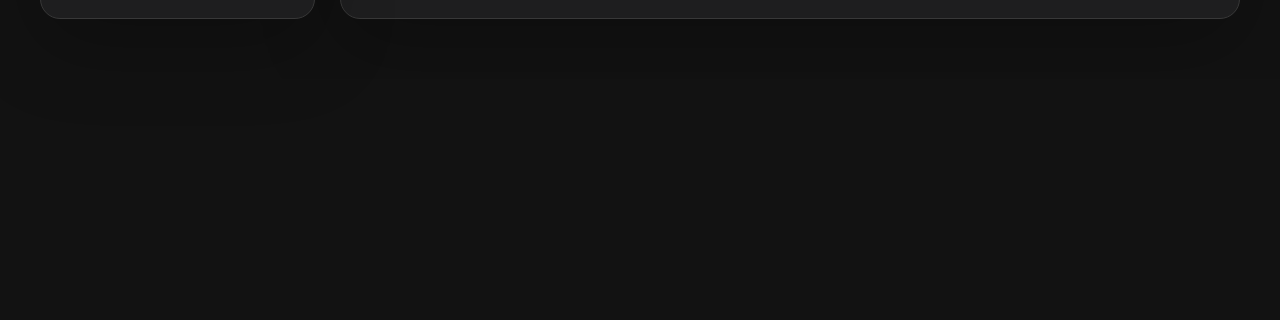
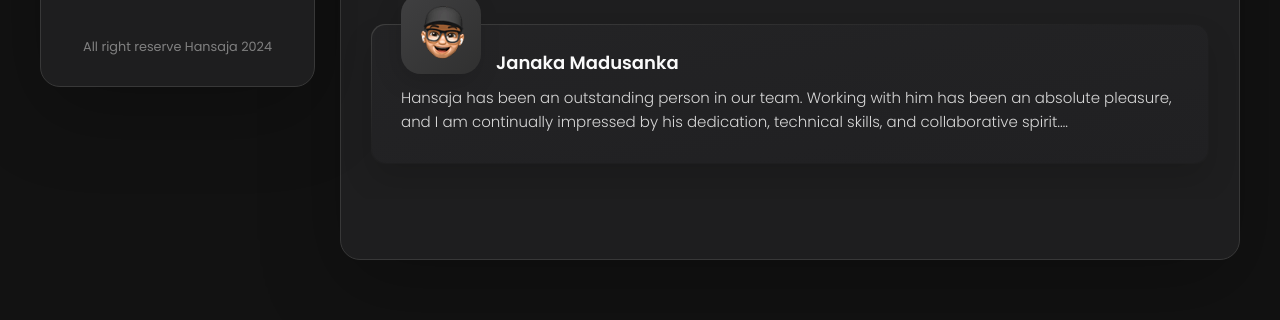
Before and after one commit to Hansajaa/Portfolio, a plain HTML site: page index.html in a window 1280 px wide. Shown: the part 886-1206 px from the top of the page. Before the commit the page ends 965 px from the top, so only its background shows below. Drawn offline with nearby package versions, Linux system fonts and the light colour scheme.

Commit message:
Add testominals and copyright

```diff
--- a/assets/css/style.css
+++ b/assets/css/style.css
@@ -483,6 +483,13 @@ main {
   color: var(--light-gray);
 }
 
+.copyrights{
+  color: gray;
+  font-size: 80%;
+  margin-top: 50px;
+  text-align: center;
+}
+
 /*-----------------------------------*\
   #NAVBAR
 \*-----------------------------------*/
--- a/index.html
+++ b/index.html
@@ -168,6 +168,8 @@
               </a>
             </li>
           </ul>
+
+          <p class="copyrights">All right reserve Hansaja 2024</p>
         </div>
       </aside>
 
@@ -319,7 +321,7 @@
           - testimonials
         -->
 
-          <!-- <section class="testimonials">
+          <section class="testimonials">
             <h3 class="h3 testimonials-title">Testimonials</h3>
 
             <ul class="testimonials-list has-scrollbar">
@@ -338,7 +340,39 @@
                     class="h4 testimonials-item-title"
                     data-testimonials-title
                   >
-                    Daniel lewis
+                    Janaka Madusanka
+                  </h4>
+
+                  <div class="testimonials-text" data-testimonials-text>
+                    <p>
+                      Hansaja has been an outstanding person in our team. Working with him has been an absolute pleasure, and I am continually impressed by his dedication, technical skills, and collaborative spirit. <br><br>
+
+                      One of the things I appreciate most about Hansaja is his willingness to help others and share knowledge. He is always ready to lend a hand, provide valuable insights, and contribute to the overall success of the team. His ability to communicate complex technical concepts in an understandable way has been invaluable to our projects.<br><br>
+
+                      Furthermore, he has demonstrated excellent leadership qualities, often taking the initiative to drive projects forward and ensure that deadlines are met. His commitment to continuous improvement and staying updated with the latest industry trends has greatly benefited our team's growth and success.<br><br>s
+
+                      I highly recommend Hansaja for any critical project. He is an exceptional software engineer and a fantastic team player, and I am confident that he will continue to excel and make significant contributions wherever he goes.
+                    </p>
+                  </div>
+                </div>
+              </li>
+
+              <!-- <li class="testimonials-item">
+                <div class="content-card" data-testimonials-item>
+                  <figure class="testimonials-avatar-box">
+                    <img
+                      src="./assets/images/avatar-2.png"
+                      alt="Jessica miller"
+                      width="60"
+                      data-testimonials-avatar
+                    />
+                  </figure>
+
+                  <h4
+                    class="h4 testimonials-item-title"
+                    data-testimonials-title
+                  >
+                    Jessica miller
                   </h4>
 
                   <div class="testimonials-text" data-testimonials-text>
@@ -358,8 +392,8 @@
                 <div class="content-card" data-testimonials-item>
                   <figure class="testimonials-avatar-box">
                     <img
-                      src="./assets/images/avatar-2.png"
-                      alt="Jessica miller"
+                      src="./assets/images/avatar-3.png"
+                      alt="Emily evans"
                       width="60"
                       data-testimonials-avatar
                     />
@@ -369,7 +403,7 @@
                     class="h4 testimonials-item-title"
                     data-testimonials-title
                   >
-                    Jessica miller
+                    Emily evans
                   </h4>
 
                   <div class="testimonials-text" data-testimonials-text>
@@ -389,8 +423,8 @@
                 <div class="content-card" data-testimonials-item>
                   <figure class="testimonials-avatar-box">
                     <img
-                      src="./assets/images/avatar-3.png"
-                      alt="Emily evans"
+                      src="./assets/images/avatar-4.png"
+                      alt="Henry william"
                       width="60"
                       data-testimonials-avatar
                     />
@@ -400,7 +434,7 @@
                     class="h4 testimonials-item-title"
                     data-testimonials-title
                   >
-                    Emily evans
+                    Henry william
                   </h4>
 
                   <div class="testimonials-text" data-testimonials-text>
@@ -414,40 +448,9 @@
                     </p>
                   </div>
                 </div>
-              </li>
-
-              <li class="testimonials-item">
-                <div class="content-card" data-testimonials-item>
-                  <figure class="testimonials-avatar-box">
-                    <img
-                      src="./assets/images/avatar-4.png"
-                      alt="Henry william"
-                      width="60"
-                      data-testimonials-avatar
-                    />
-                  </figure>
-
-                  <h4
-                    class="h4 testimonials-item-title"
-                    data-testimonials-title
-                  >
-                    Henry william
-                  </h4>
-
-                  <div class="testimonials-text" data-testimonials-text>
-                    <p>
-                      Richard was hired to create a corporate identity. We were
-                      very pleased with the work done. She has a lot of
-                      experience and is very concerned about the needs of
-                      client. Lorem ipsum dolor sit amet, ullamcous cididt
-                      consectetur adipiscing elit, seds do et eiusmod tempor
-                      incididunt ut laborels dolore magnarels alia.
-                    </p>
-                  </div>
-                </div>
-              </li>
+              </li> -->
             </ul>
-          </section> -->
+          </section>
 
           <!--
           - testimonials modal
@@ -477,7 +480,7 @@
               <div class="modal-content">
                 <h4 class="h3 modal-title" data-modal-title>Daniel lewis</h4>
 
-                <time datetime="2021-06-14">14 June, 2021</time>
+                <!-- <time datetime="2021-06-14">14 June, 2021</time> -->
 
                 <div data-modal-text>
                   <p>
```
